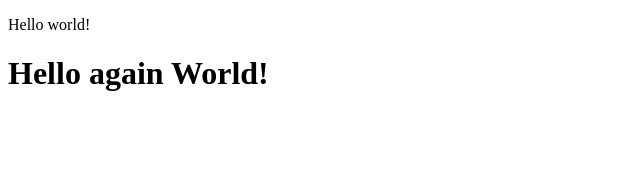
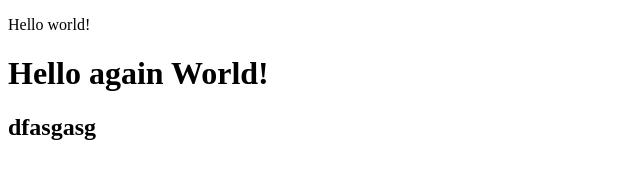
Before and after one commit to MosbySchmosby/project, a plain HTML site: page index.html in a window 1280 px wide. Shown: the whole page, without its empty margins (0-640 px from the left). Drawn offline with Linux system fonts and the light colour scheme.

Commit message:
index.html mod

```diff
--- a/index.html
+++ b/index.html
@@ -9,5 +9,6 @@
     <p>Hello world!</p>
     <script src='js/script.js'></script>
     <h1>Hello again World!</h1>
+    <h2>dfasgasg</h2>
 </body>
 </html>
```
